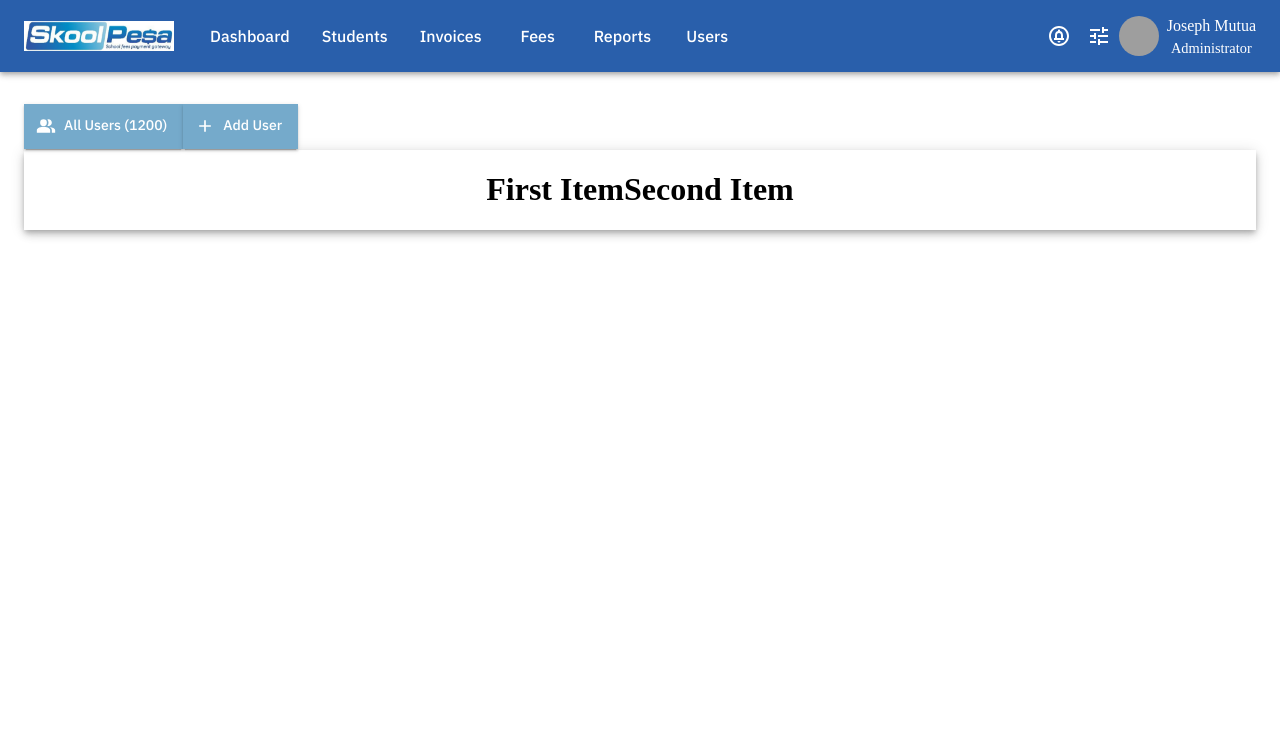
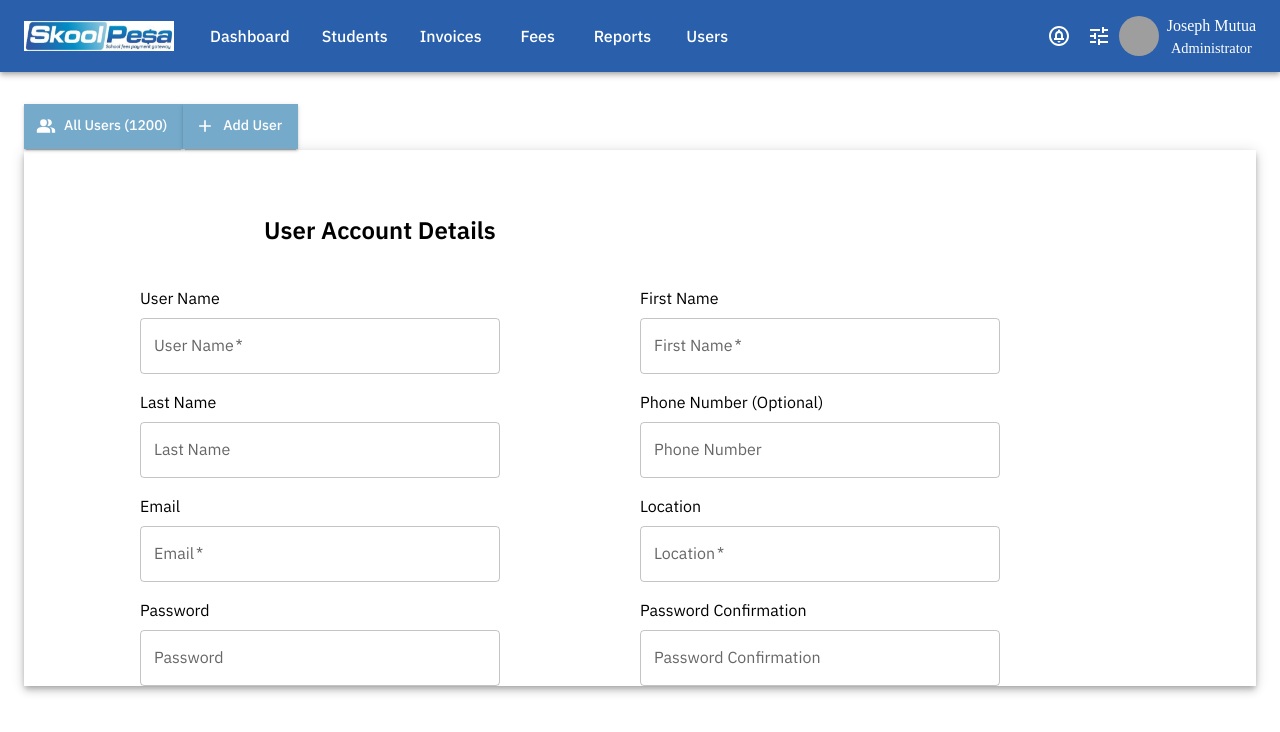
Before and after one commit to Joseph-Mutua/skoolpesa, a React (Create React App) app: page /admin/users/adduser in a window 1280 px wide. Shown: the top 732 px of the page. Built offline with nearby package versions, Linux system fonts and the light colour scheme; grey boxes are pictures that could not be loaded.

Commit message:
fix display issues

```diff
--- a/src/App.js
+++ b/src/App.js
@@ -30,7 +30,7 @@ function App() {
   return (
     <div className="App">
       <AdminNav />
-      <Container maxWidth="xl">
+      <Container maxWidth="xl" minWidth="md">
         <Routes>
           <Route path="/" element={<AdminDashboard />}></Route>
           <Route path="/admin/dashboard" element={<AdminDashboard />}></Route>
--- a/src/components/adminuser/Users/AddUserForm.js
+++ b/src/components/adminuser/Users/AddUserForm.js
@@ -1,13 +1,18 @@
 import React, { useState } from "react";
-import {Link, useNavigate,} from "react-router-dom"
+import { Link, useNavigate } from "react-router-dom";
 import {
   Box,
+  Grid,
+
   Button,
   FormControl,
   InputAdornment,
   OutlinedInput,
   Stack,
+  Typography,
+  TextField,
 } from "@mui/material";
+
 import PeopleAltIcon from "@mui/icons-material/PeopleAlt";
 import AddIcon from "@mui/icons-material/Add";
 
@@ -25,21 +30,132 @@ const AddUserForm = () => {
   const [userRole, setUserRole] = useState("");
   const [sendPassword, setSendPassword] = useState("");
 
-const navigate = useNavigate()
-
+  const navigate = useNavigate();
 
   const handleSubmit = (e) => {
     e.preventDefault();
   };
 
   return (
-    <Box>
-      <Box sx={{ boxShadow: 5, mt:8.1 }}>
-        <Stack direction="row" justifyContent="center">
-          <h1>First Item</h1>
-          <h1>Second Item</h1>
+    <Box sx={{ boxShadow: 5, mt: 8.1 }}>
+      <Stack justifyContent="center">
+        {" "}
+        <Box display="flex" sx={{ mt: 5, pl: 30 }}>
+          <Typography variant="h5" fontWeight="600">
+            <p>User Account Details</p>
+          </Typography>
+        </Box>
+        <Stack direction="row" justifyContent="center" sx={{}}>
+          <Box sx={{ width: 500 }}>
+            <Box
+              component="form"
+              sx={{
+                "& .MuiTextField-root": { width: "45ch" },
+              }}
+            >
+              <Stack>
+                <Box display="flex" sx={{ mb: -1 }}>
+                  <Typography fontWeight="400">
+                    <p>User Name</p>
+                  </Typography>
+                </Box>
+                <TextField
+                  required
+                  id="userName"
+                  label="User Name"
+                  placeholder="User Name"
+                />
+                <Box display="flex" sx={{ mb: -1 }}>
+                  <Typography fontWeight="400">
+                    <p>Last Name</p>
+                  </Typography>
+                </Box>
+                <TextField
+                  id="lastName"
+                  label="Last Name"
+                  placeholder="Last Name"
+                />{" "}
+                <Box display="flex" sx={{ mb: -1 }}>
+                  <Typography fontWeight="400">
+                    <p>Email</p>
+                  </Typography>
+                </Box>
+                <TextField
+                  required
+                  id="email"
+                  label="Email"
+                  placeholder="Email"
+                />{" "}
+                <Box display="flex" sx={{ mb: -1 }}>
+                  <Typography fontWeight="400">
+                    <p>Password</p>
+                  </Typography>
+                </Box>
+                <TextField
+                  id="outlined-password-input"
+                  label="Password"
+                  type="password"
+                  autoComplete="current-password"
+                />
+              </Stack>
+            </Box>
+          </Box>
+          <Box sx={{ width: 500 }}>
+            {" "}
+            <Box
+              component="form"
+              sx={{
+                "& .MuiTextField-root": { width: "45ch" },
+              }}
+            >
+              <Stack>
+                <Box display="flex" sx={{ mb: -1 }}>
+                  <Typography fontWeight="400">
+                    <p>First Name</p>
+                  </Typography>
+                </Box>
+                <TextField
+                  required
+                  id="firstName"
+                  label="First Name"
+                  placeholder="First Name"
+                />
+                <Box display="flex" sx={{ mb: -1 }}>
+                  <Typography fontWeight="400">
+                    <p>Phone Number (Optional)</p>
+                  </Typography>
+                </Box>
+                <TextField
+                  id="phoneNumber"
+                  label="Phone Number"
+                  placeholder="Phone Number"
+                />{" "}
+                <Box display="flex" sx={{ mb: -1 }}>
+                  <Typography fontWeight="400">
+                    <p>Location</p>
+                  </Typography>
+                </Box>
+                <TextField
+                  required
+                  id="location"
+                  label="Location"
+                  placeholder="Location"
+                />{" "}
+                <Box display="flex" sx={{ mb: -1 }}>
+                  <Typography fontWeight="400">
+                    <p>Password Confirmation</p>
+                  </Typography>
+                </Box>
+                <TextField
+                  id="outlined-password-input"
+                  label="Password Confirmation"
+                  type="password"
+                />
+              </Stack>
+            </Box>
+          </Box>
         </Stack>
-      </Box>
+      </Stack>
     </Box>
   );
 };
```
